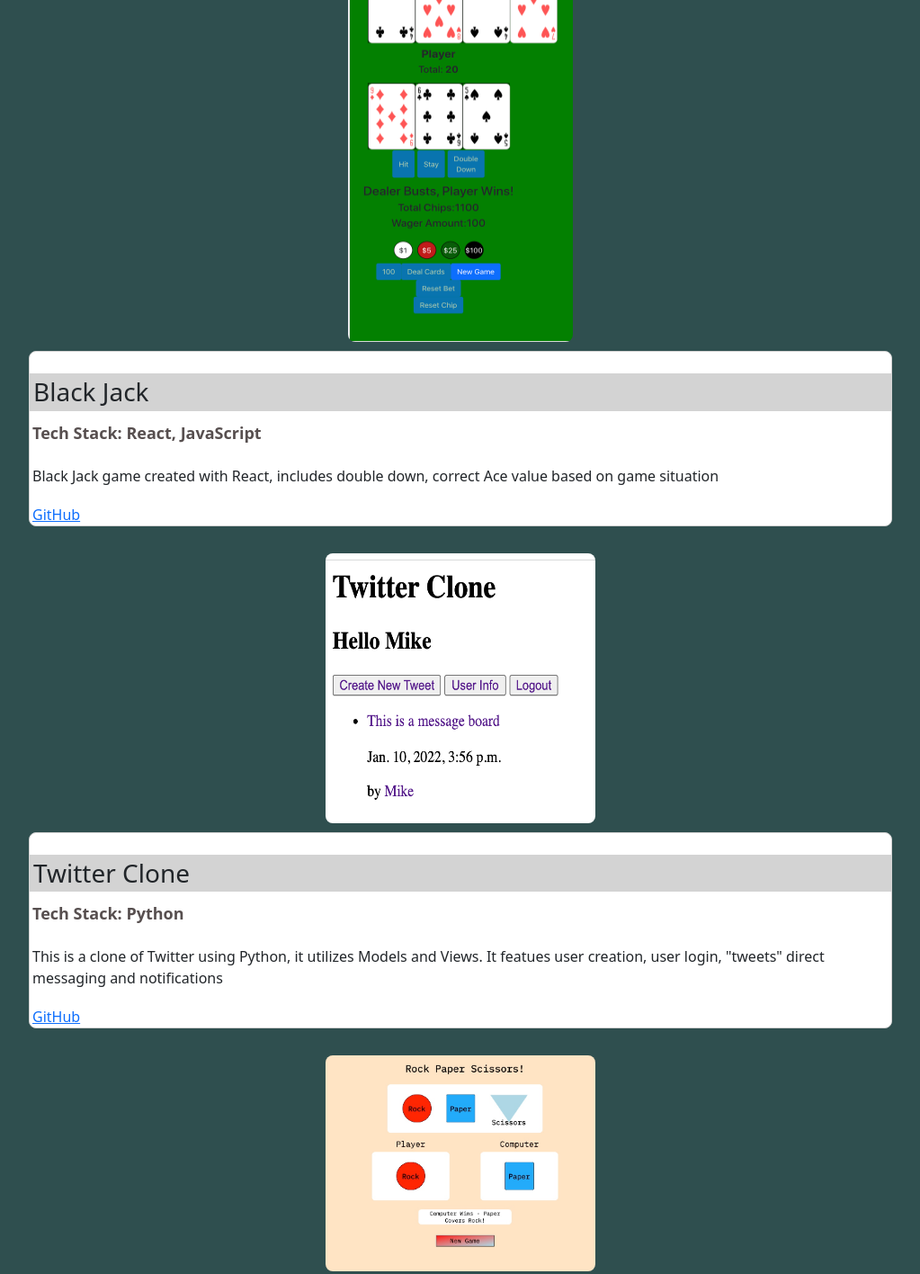
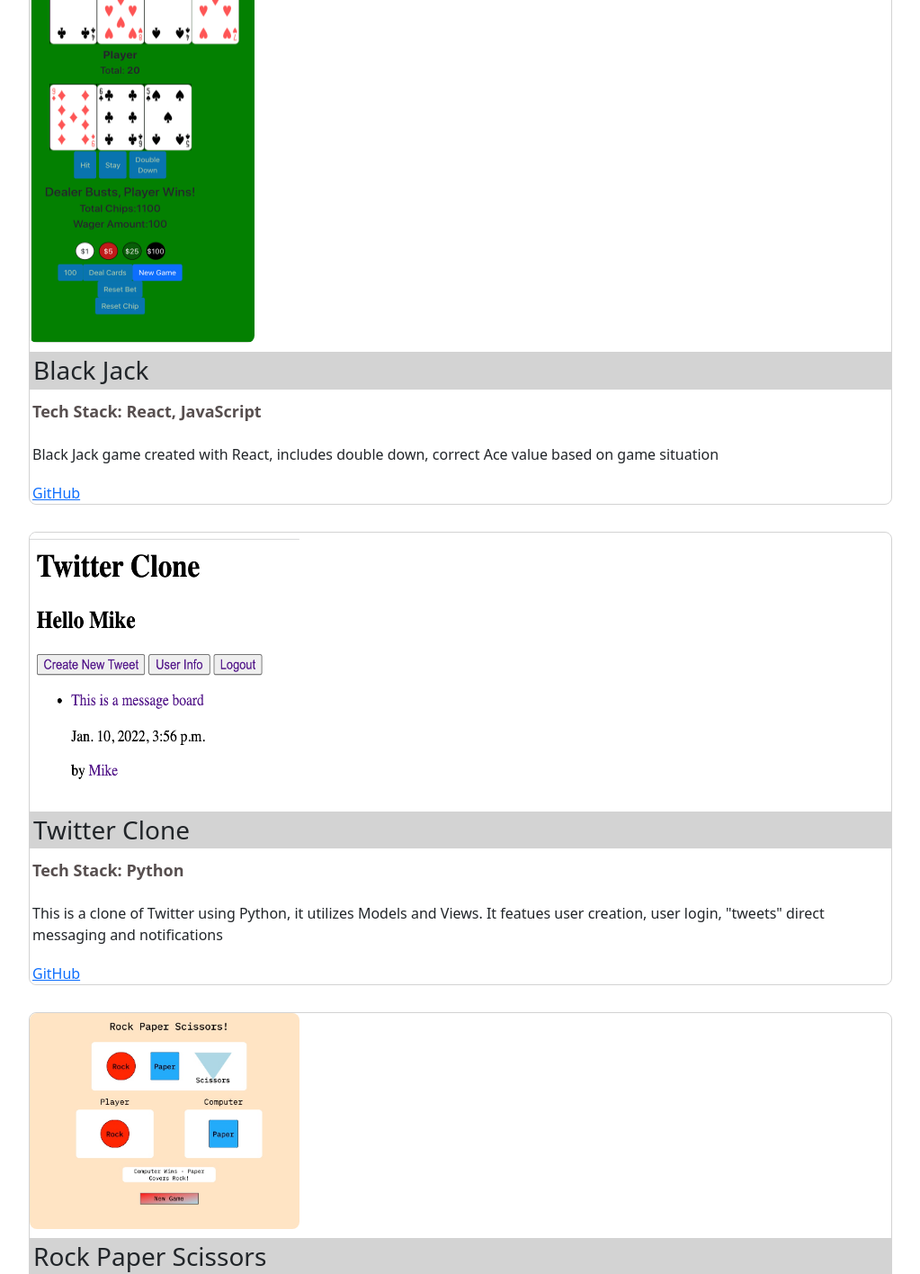
Before and after one commit to mhartley19/portfolio, a React (Create React App) app: page /projects in a window 1280 px wide. Shown: the part 180-1596 px from the top of the page at 90% size, without its empty margins (128-1151 px from the left). Built offline with nearby package versions, Linux system fonts and the light colour scheme.

Commit message:
importing images

```diff
--- a/src/components/pages/projects.js
+++ b/src/components/pages/projects.js
@@ -3,6 +3,12 @@
 import {ProjectCard} from '../cards/project-card'
 import {Link} from 'react-router-dom'
 import 'bootstrap/dist/css/bootstrap.min.css'
+import blackJackImage from '../../images/bj.png'
+import rpsImage from '../../images/RPS.jpeg'
+import twitterImage from '../../images/tc.png'
+
+
+
 
 
 
@@ -14,35 +20,35 @@
 
         <div id='PP'>
             <Navbar/>
-            <div class="PP-ap-container">
+            <div class="PP-allprojects-container">
 
 
                 {/* Project Card One */}
 
                 <div class='PP-container-one PP-containers'>
-                        <a href="https://mhartley19.github.io/blackjack-react/">
-                            <img class='PP-IM IM-blackjack'
-                            src={require('../../images/bj.png')}
-                            alt='Black Jack game'/>
 
-                        </a>
-                        <ProjectCard title="Black Jack"
+                        <ProjectCard
+                                    href='https://mhartley19.github.io/blackjack-react/'
+                                    alt='Black Jack game'
+                                    src={blackJackImage}
+                                    class = "PP-IM IM-blackjack"
+                                    title="Black Jack"
                                     sub='Tech Stack: React, JavaScript'
                                     des='Black Jack game created with React, includes double down,
                                         correct Ace value based on game situation'
                                     gitlink='https://mhartley19.github.io/rock-paper-scissors/'/>
-                </div>
+                         </div>
 
 
                 {/* Project Card Two */}
 
                 <div class='PP-container-two PP-containers'>
-                            <img class='PP-IM IM-twitter-clone'
-                            src={require('../../images/tc.png')}
-                            alt='Twitter Clone'/>
-
-                        <ProjectCard title='Twitter Clone'
+                        <ProjectCard
+                                    alt='Twitter Clone Image'
+                                    src={twitterImage}
                                     sub="Tech Stack: Python"
+                                    title='Twitter Clone'
+                                    class ='PP-IM IM-twitter-clone'
                                     des='This is a clone of Twitter using Python, it utilizes Models and Views.
                                     It featues user creation, user login, "tweets" direct messaging and notifications
                                     '
@@ -54,13 +60,14 @@
                 <div class='PP-container-three PP-containers'>
 
 
-                    <a href="https://mhartley19.github.io/rock-paper-scissors/">
-                            <img class='PP-IM IM-rps'
-                            src={require('../../images/RPS.jpeg')}
-                            alt='Rock Paper Scissors Game'/>
-                    </a>
+
+
 
                     <ProjectCard title="Rock Paper Scissors"
+                                href="https://mhartley19.github.io/rock-paper-scissors/"
+                                alt='Rock Paper Scissors Game'
+                                class = 'PP-IM IM-rps'
+                                src={rpsImage}
                                 sub='Tech Stack: Javascript, CSS, HTML'
                                 des='Rock Paper Scissors was deisnged using JavaScript,
                                 CSS and HTML, please click image for link to site'
```
